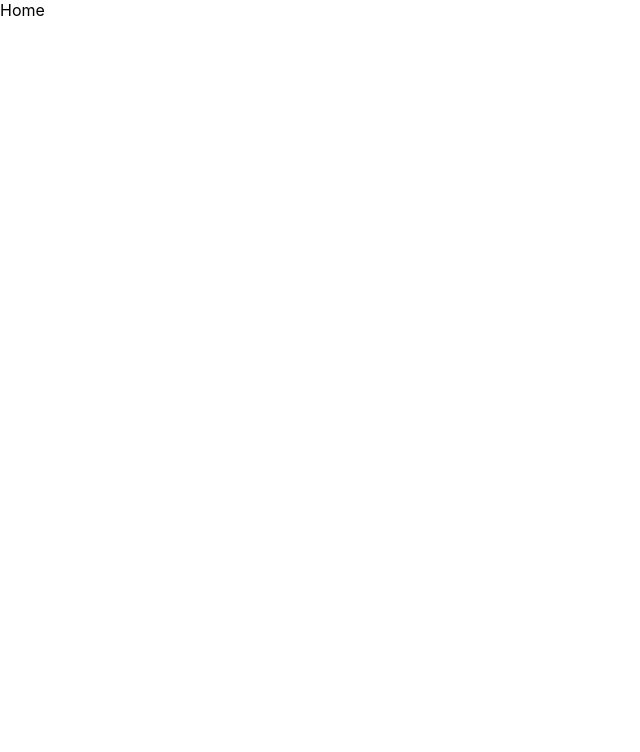
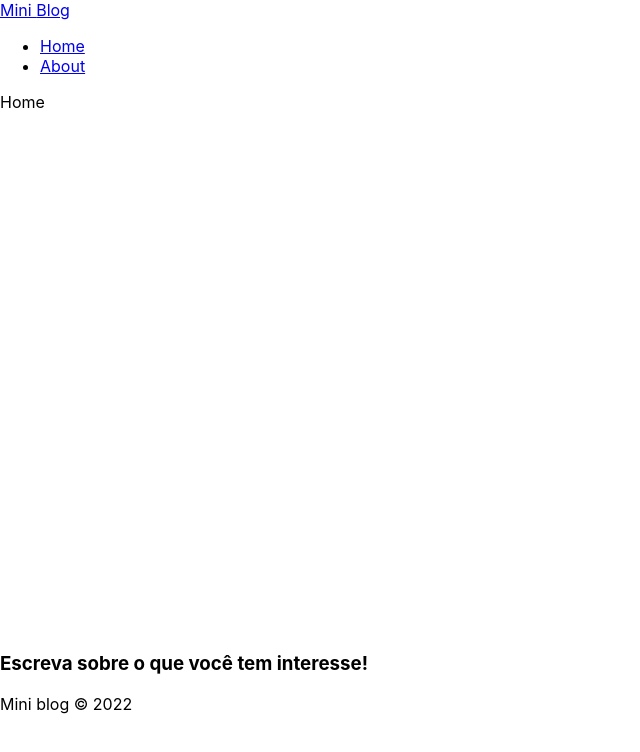
Before and after one commit to GeracNeto/miniblog, a React (Create React App) app: page / in a window 1280 px wide. Shown: the top 752 px of the page, without its empty margins (0-640 px from the left). Built offline with nearby package versions, Linux system fonts and the light colour scheme.

Commit message:
importado components 'Footer' e 'Navbar'

```diff
--- a/src/App.js
+++ b/src/App.js
@@ -8,16 +8,22 @@ import { BrowserRouter, Routes, Route } from 'react-router-dom';
 import Home from './pages/Home/Home';
 import About from './pages/About/About';
 
+// Components
+import Navbar from './components/Navbar';
+import Footer from './components/Footer';
+
 function App() {
   return (
     <div className="App">
       <BrowserRouter>
+        <Navbar />
         <div className="container">
           <Routes>
             <Route path='/' element={<Home />} />
             <Route path='/about' element={<About />} />
           </Routes>
         </div>
+        <Footer />
       </BrowserRouter>
     </div>
   );
```
